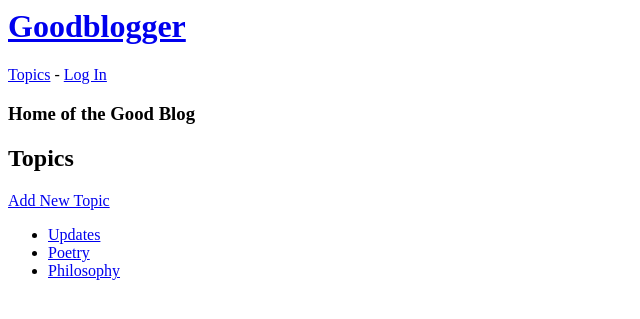
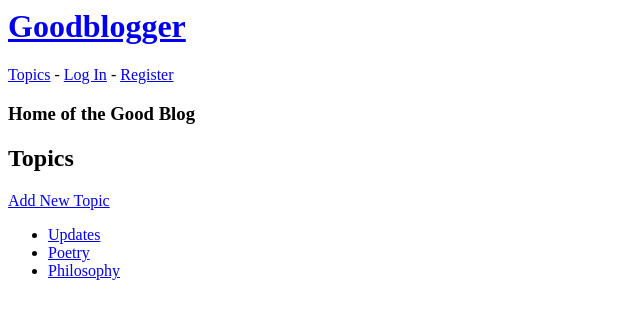
Before and after one commit to MkNiz/goodblog, a Django app: page /topics/ in a window 1280 px wide. Shown: the top 319 px of the page, without its empty margins (0-640 px from the left). Run offline with Django 3.2, Linux system fonts and the light colour scheme; data comes from the database, SQL or seed files in the repository; both versions use the stored data as it was after the commit.

Commit message:
Register link in base

```diff
--- a/goodblogger/templates/goodblogger/base.html
+++ b/goodblogger/templates/goodblogger/base.html
@@ -7,7 +7,8 @@
     Hello, {{ user.username }} -
     <a href="{% url 'users:logout' %}">Log Out</a>
   {% else %}
-    <a href="{% url 'users:login' %}">Log In</a>
+    <a href="{% url 'users:login' %}">Log In</a> -
+    <a href="{% url 'users:register' %}">Register</a>
   {% endif %}
 </p>
 <h3>Home of the Good Blog</h3>
```
Also changed, not shown: db.sqlite3.
